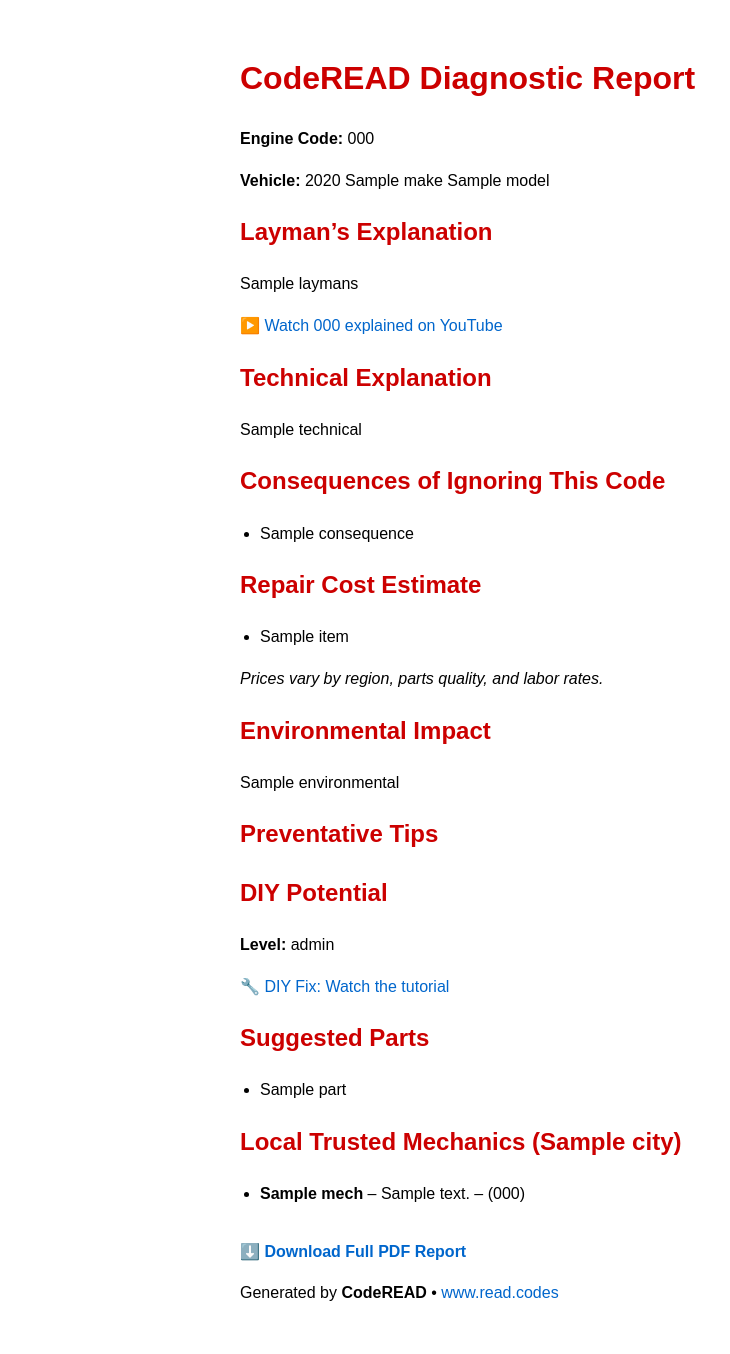
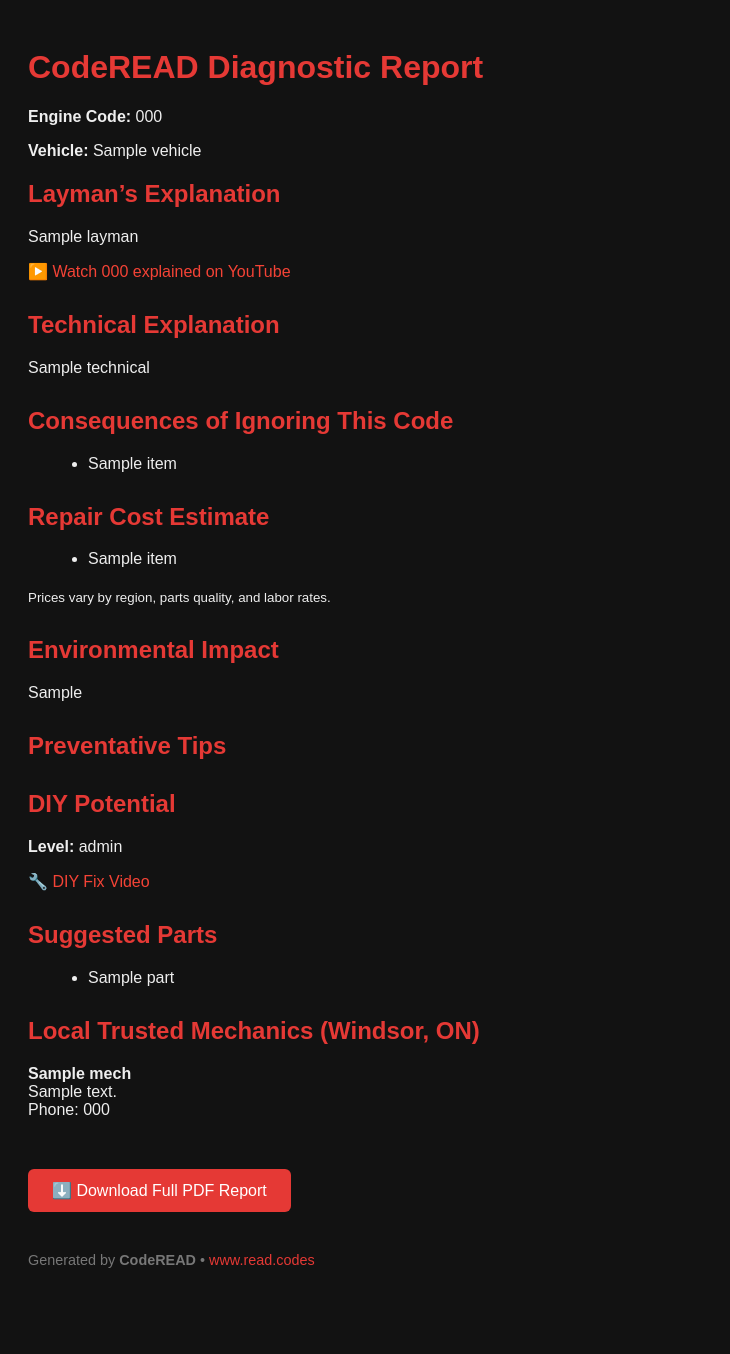
Before and after one commit to CODEREaDer24/coderead, a Flask app: template templates/report.html in a window 1280 px wide. Shown: the whole page, without its empty margins (0-730 px from the left). After the commit the page ends 1268 px from the top, so only its background shows below. Run offline with Flask 3, Linux system fonts and the light colour scheme; the template is opened without the code that fills it: most values are stand-ins (such as "Sample title", 1, 10 or a date in 2020).

Commit message:
Update report.html

```diff
--- a/templates/report.html
+++ b/templates/report.html
@@ -1,98 +1,113 @@
 <!DOCTYPE html>
 <html lang="en">
 <head>
-    <meta charset="UTF-8">
+    <meta charset="UTF-8" />
+    <meta name="viewport" content="width=device-width, initial-scale=1" />
     <title>CodeREAD Diagnostic Report</title>
     <style>
-        body {
-            font-family: Arial, sans-serif;
-            padding: 2rem;
-            background: #fff;
-            max-width: 800px;
-            margin: auto;
-            line-height: 1.6;
-        }
-        h1, h2 {
-            color: #cc0000;
-        }
-        a {
-            color: #0066cc;
+        body { font-family: Arial, sans-serif; background: #121212; color: #eee; padding: 20px; }
+        h1, h2, h3 { color: #e53935; }
+        a { color: #f44336; text-decoration: none; }
+        a:hover { text-decoration: underline; }
+        ul { margin: 0 0 20px 20px; }
+        .section { margin-bottom: 30px; }
+        .mechanic { margin-bottom: 10px; }
+        .btn-download {
+            background: #e53935;
+            border: none;
+            color: white;
+            padding: 12px 24px;
+            font-size: 1rem;
+            border-radius: 6px;
+            cursor: pointer;
+            margin-top: 20px;
+            display: inline-block;
             text-decoration: none;
-        }
-        a:hover {
-            text-decoration: underline;
-        }
-        ul {
-            margin: 0;
-            padding-left: 1.25rem;
-        }
-        .download {
-            display: block;
-            margin-top: 2rem;
-            font-weight: bold;
         }
     </style>
 </head>
 <body>
+    <h1>CodeREAD Diagnostic Report</h1>
+    <p><strong>Engine Code:</strong> {{ report.code }}</p>
+    <p><strong>Vehicle:</strong> {{ report.vehicle }}</p>
 
-<h1>CodeREAD Diagnostic Report</h1>
+    <div class="section">
+        <h2>Layman’s Explanation</h2>
+        <p>{{ report.layman }}</p>
+        <p><a href="{{ report.youtube }}" target="_blank" rel="noopener">▶️ Watch {{ report.code }} explained on YouTube</a></p>
+    </div>
 
-<p><strong>Engine Code:</strong> {{ code }}</p>
-<p><strong>Vehicle:</strong> {{ year }} {{ make }} {{ model }}</p>
+    <div class="section">
+        <h2>Technical Explanation</h2>
+        <p>{{ report.technical }}</p>
+    </div>
 
-<h2>Layman’s Explanation</h2>
-<p>{{ laymans }}</p>
-<p><a href="{{ video_url }}" target="_blank">▶️ Watch {{ code }} explained on YouTube</a></p>
-
-<h2>Technical Explanation</h2>
-<p>{{ technical }}</p>
-
+    <div class="section">
         <h2>Consequences of Ignoring This Code</h2>
         <ul>
-    {% for consequence in consequences %}
-        <li>{{ consequence }}</li>
-    {% endfor %}
-</ul>
-
-<h2>Repair Cost Estimate</h2>
-<ul>
-    {% for item in repair_costs %}
+            {% for item in report.consequences %}
             <li>{{ item }}</li>
             {% endfor %}
         </ul>
-<p><em>Prices vary by region, parts quality, and labor rates.</em></p>
+    </div>
 
+    <div class="section">
+        <h2>Repair Cost Estimate</h2>
+        <ul>
+            {% for item in report.repair_cost %}
+            <li>{{ item }}</li>
+            {% endfor %}
+        </ul>
+        <small>Prices vary by region, parts quality, and labor rates.</small>
+    </div>
+
+    <div class="section">
         <h2>Environmental Impact</h2>
-<p>{{ environmental }}</p>
+        <p>{{ report.environmental_impact }}</p>
+    </div>
 
+    <div class="section">
         <h2>Preventative Tips</h2>
         <ul>
-    {% for tip in prevention %}
+            {% for tip in report.preventative %}
             <li>{{ tip }}</li>
             {% endfor %}
         </ul>
+    </div>
 
+    <div class="section">
         <h2>DIY Potential</h2>
-<p><strong>Level:</strong> {{ diy_level }}</p>
-<p><a href="{{ diy_video_url }}" target="_blank">🔧 DIY Fix: Watch the tutorial</a></p>
+        <p><strong>Level:</strong> {{ report.diy_level }}</p>
+        <p><a href="{{ report.diy_link }}" target="_blank" rel="noopener">🔧 DIY Fix Video</a></p>
+    </div>
 
+    <div class="section">
         <h2>Suggested Parts</h2>
         <ul>
-    {% for part in parts %}
+            {% for part in report.parts %}
             <li>{{ part }}</li>
             {% endfor %}
         </ul>
+    </div>
 
-<h2>Local Trusted Mechanics ({{ city }})</h2>
-<ul>
-    {% for mech in mechanics %}
-        <li><strong>{{ mech.name }}</strong> – {{ mech.address }} – ({{ mech.phone }})</li>
+    <div class="section">
+        <h2>Local Trusted Mechanics (Windsor, ON)</h2>
+        {% for m in mechanics %}
+        <div class="mechanic">
+            <strong>{{ m.name }}</strong><br/>
+            {{ m.address }}<br/>
+            Phone: {{ m.phone }}
+        </div>
         {% endfor %}
-</ul>
+    </div>
 
-<a class="download" href="/download?code={{ code }}&year={{ year }}&make={{ make }}&model={{ model }}&city={{ city }}">⬇️ Download Full PDF Report</a>
+    <form method="POST" action="/download-pdf">
+        <input type="hidden" name="html" value="{{ self.render() | tojson | safe }}" />
+        <button type="submit" class="btn-download">⬇️ Download Full PDF Report</button>
+    </form>
 
-<p>Generated by <strong>CodeREAD</strong> • <a href="https://www.read.codes" target="_blank">www.read.codes</a></p>
-
+    <footer style="margin-top:40px; font-size:0.9rem; color:#777;">
+        Generated by <strong>CodeREAD</strong> • <a href="https://www.read.codes" style="color:#e53935;">www.read.codes</a>
+    </footer>
 </body>
 </html>
```
Lines whose indentation alone changed are shown as unchanged.
